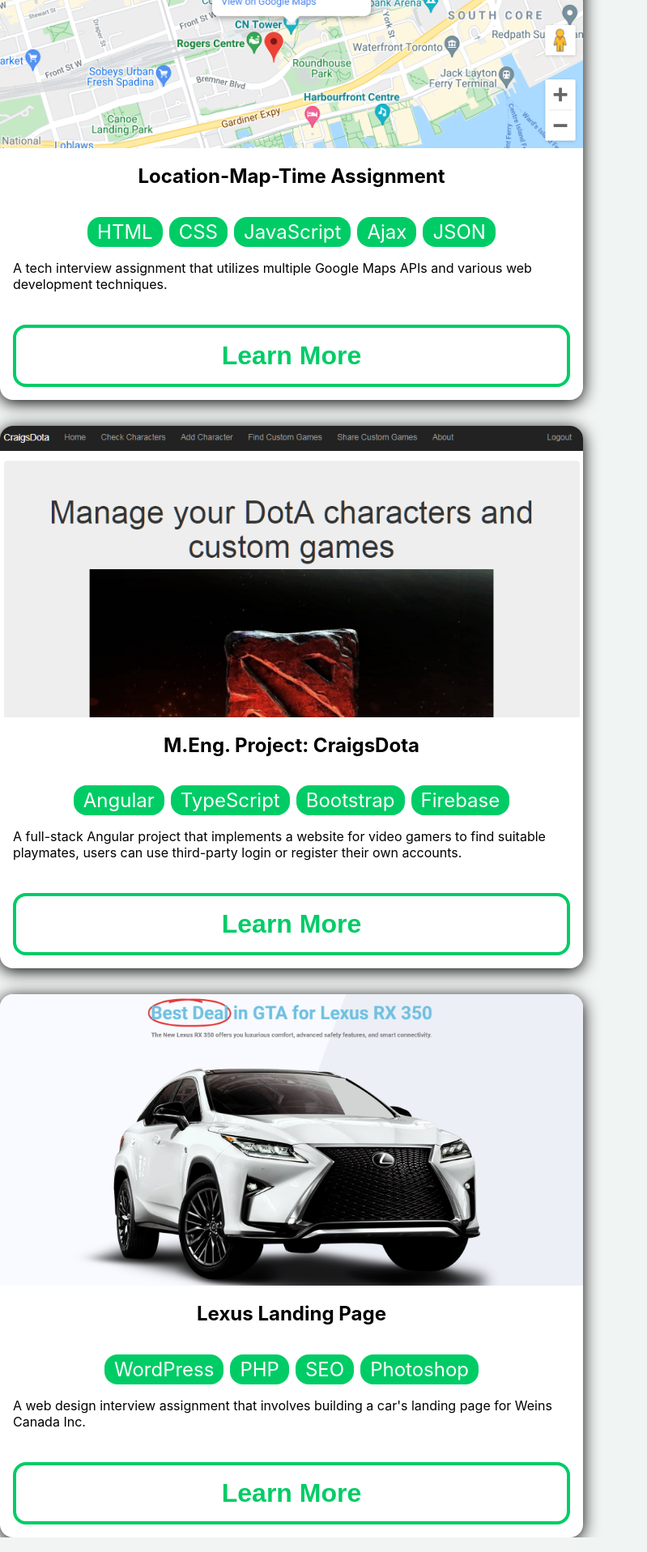
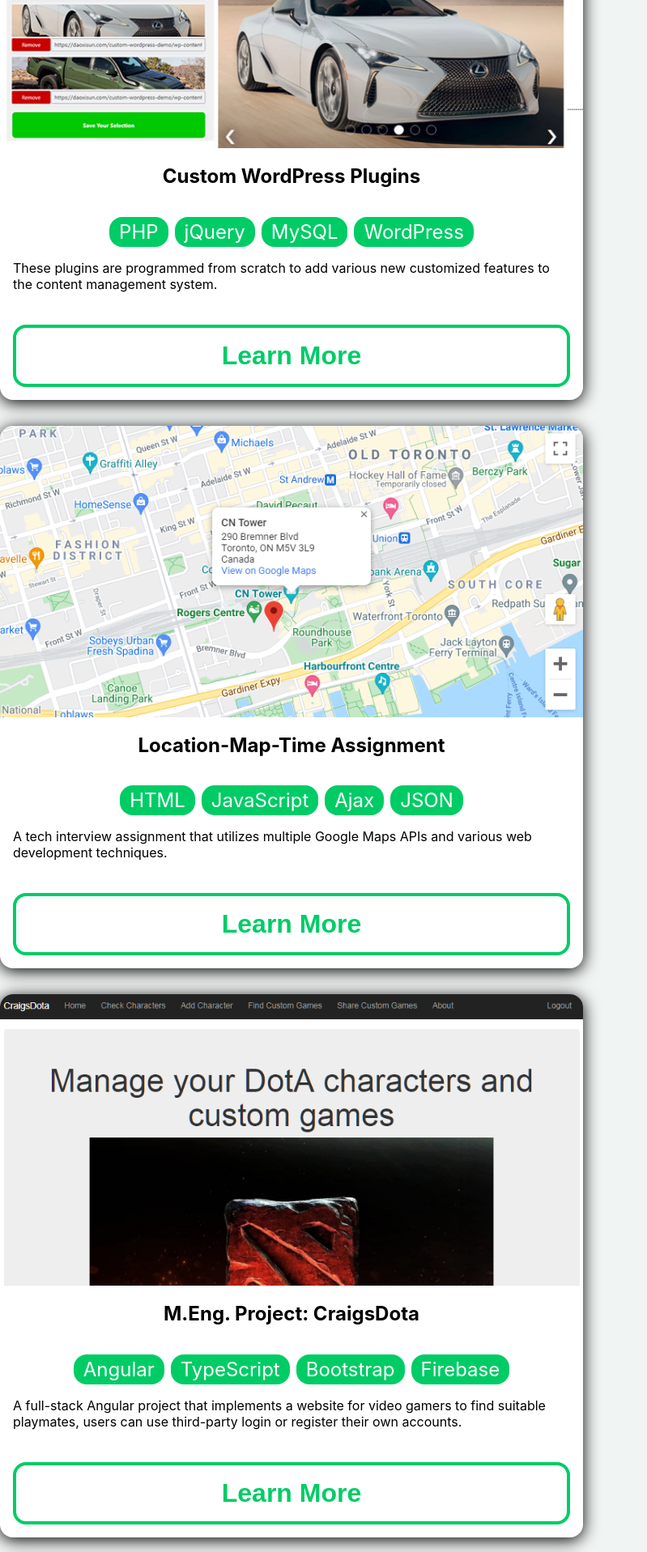
Before and after one commit to daoxi/personal-portfolio, a Next.js app: page /components/ProjCardsContainer in a window 1280 px wide. Shown: the part 880-2797 px from the top of the page at 81% size, without its empty margins (0-799 px from the left). Built offline with nearby package versions, Linux system fonts and the light colour scheme.

Commit message:
Added project card for custom plugins project, and content adjustment

```diff
--- a/pages/components/ProjCardsContainer.js
+++ b/pages/components/ProjCardsContainer.js
@@ -4,6 +4,7 @@
 
 /* import all the local images here so that they can be accessed when running "next build" */
 import projThumbPersonalPortfolioWebsite from "../../public/assets/proj-thumbnails/Personal-Portfolio-Website-thumb.png";
+import projThumbCustomWpPlugins from "../../public/assets/proj-thumbnails/Custom-WP-Plugins-thumb.png";
 import projThumbLocationMapTimeAssignment from "../../public/assets/proj-thumbnails/Location-Map-Time-Assignment-thumb.png";
 import projThumbCraigsDota from "../../public/assets/proj-thumbnails/CraigsDota-thumb.png";
 import projThumbLexusLandingPage from "../../public/assets/proj-thumbnails/Lexus-Landing-Page-thumb.jpg";
@@ -13,7 +14,7 @@
   return (
     <div className={classes.card_grid}>
       <ProjCard
-        tags={["React","Next.js","JavaScript/JSX","CSS"]}
+        tags={["React", "Next.js", "JavaScript/JSX", "CSS"]}
         img={projThumbPersonalPortfolioWebsite}
         title="Personal Portfolio Website"
         description="This website itself is developed with React and Next.js, and then deployed on a Node.js custom server."
@@ -21,7 +22,15 @@
         buttonlink="/projects/portfolio-website"
       />
       <ProjCard
-        tags={["HTML", "CSS", "JavaScript", "Ajax", "JSON"]}
+        tags={["PHP", "jQuery", "MySQL", "WordPress"]}
+        img={projThumbCustomWpPlugins}
+        title="Custom WordPress Plugins"
+        description="These plugins are programmed from scratch to add various new customized features to the content management system."
+        buttontext="Learn More"
+        buttonlink="/projects/custom-wordpress-plugins"
+      />
+      <ProjCard
+        tags={["HTML", "JavaScript", "Ajax", "JSON"]}
         img={projThumbLocationMapTimeAssignment}
         title="Location-Map-Time Assignment"
         description="A tech interview assignment that utilizes multiple Google Maps APIs and various web development techniques."
@@ -37,7 +46,7 @@
         buttonlink="/projects/craigsdota"
       />
       <ProjCard
-        tags={["WordPress", "PHP", "SEO", "Photoshop"]}
+        tags={["WordPress", "PHP", "SEO", "UI Design"]}
         img={projThumbLexusLandingPage}
         title="Lexus Landing Page"
         description="A web design interview assignment that involves building a car's landing page for Weins Canada Inc."
--- a/pages/projects/portfolio-website.js
+++ b/pages/projects/portfolio-website.js
@@ -38,8 +38,8 @@
           >
             Next.js
           </a>{" "}
-          (a framework used for server-side rendering, routing, etc.) as a single-page application (SPA), it is
-          deployed on a{" "}
+          (the framework used for server-side rendering, routing, etc.) as a
+          single-page application (SPA), it is deployed on a{" "}
           <a
             href="https://nodejs.org/"
             target="_blank"
```
Also changed, not shown: pages/components/Introduction.js (+4 -3 lines), public/assets/proj-thumbnails/Custom-WP-Plugins-thumb.png (added).
